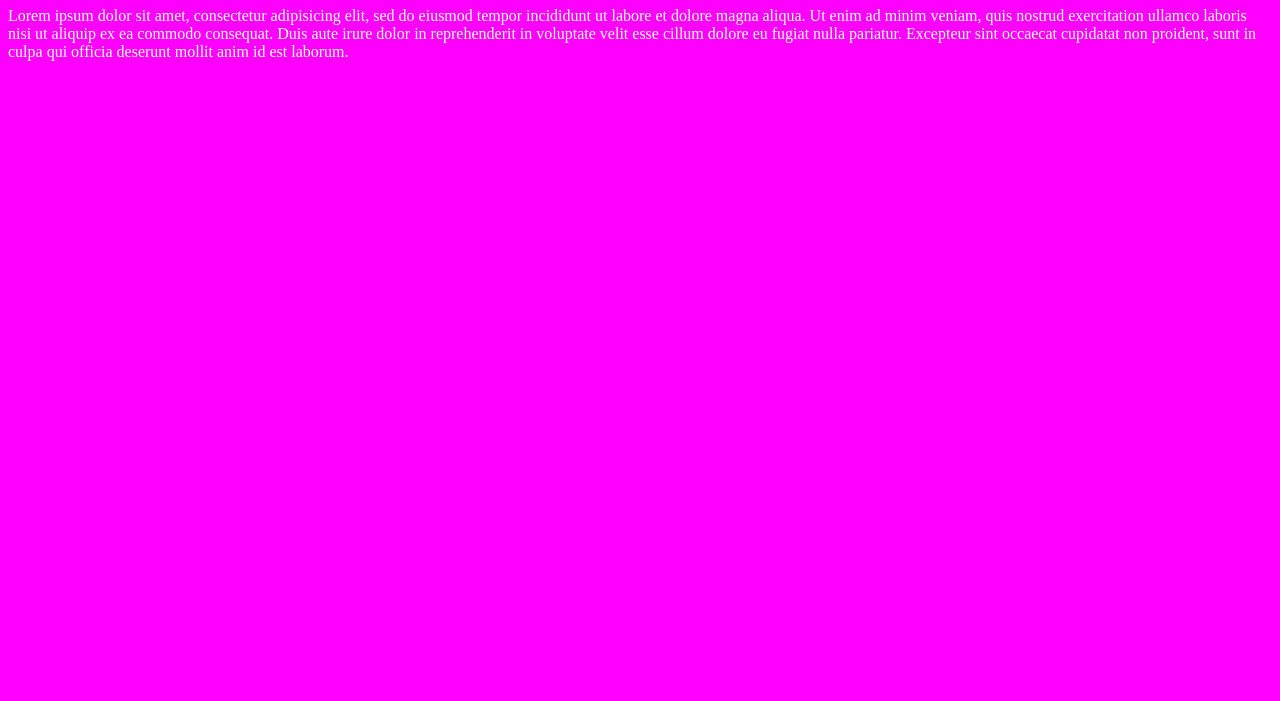
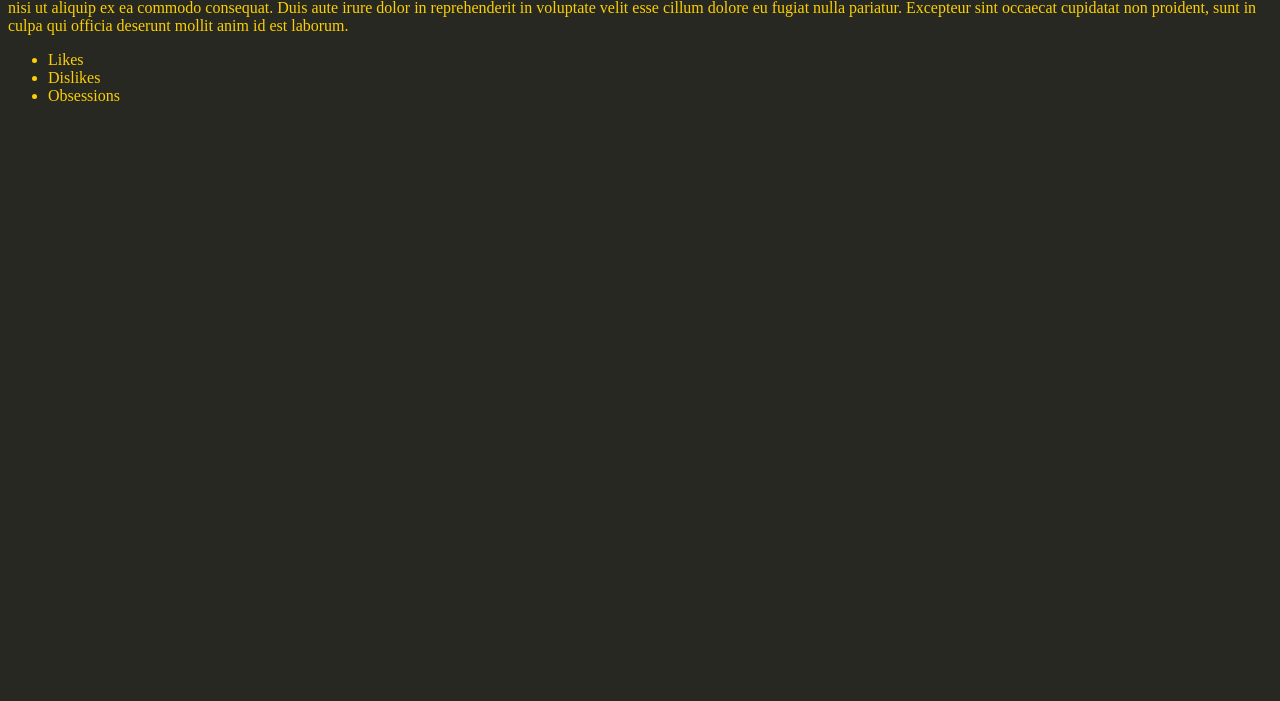
Before and after one commit to jeja6/jeja6.github.io, a plain HTML site: page About_JM.html in a window 1280 px wide. Shown: the part 99-800 px from the top of the page. Drawn offline with Linux system fonts and the light colour scheme.

Commit message:
Updating Portfolio!

```diff
--- a/About_JM.html
+++ b/About_JM.html
@@ -1,4 +1,3 @@
-JM HP.html
 <!DOCTYPE html>
 <html>
 <head>
@@ -13,3 +12,12 @@ JM HP.html
 		consequat. Duis aute irure dolor in reprehenderit in voluptate velit esse
 		cillum dolore eu fugiat nulla pariatur. Excepteur sint occaecat cupidatat non
 		proident, sunt in culpa qui officia deserunt mollit anim id est laborum.</p>
+		<p>
+			<ul>
+				<li>Likes</li>
+				<li>Dislikes</li>
+				<li>Obsessions
+				</li>
+
+			</ul>
+		</p>
--- a/portfoliocss/style.css
+++ b/portfoliocss/style.css
@@ -1,4 +1,4 @@
 body {
-    background-color: black;
-    color: orange;
+    background-color: rgb(39, 40, 34);
+    color: rgb(249, 38, 114);
 }
--- a/portfoliocss/styleaboutjm.css
+++ b/portfoliocss/styleaboutjm.css
@@ -1,4 +1,4 @@
 body {
-	background-color: magenta;
-	color: white;
+	background-color: rgb(39, 40, 34);
+	color: rgb(251, 207, 4);
 }
```
Also changed, not shown: homework/class03/box-model-layout/index.html (added, +9 -0 lines), index.html (+1 -1 lines), homework/class03/box-model-layout/spec.png (added), homework/class03/box-model-layout/style.css (added).
